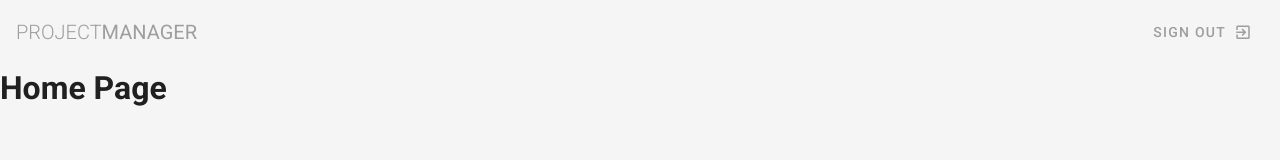
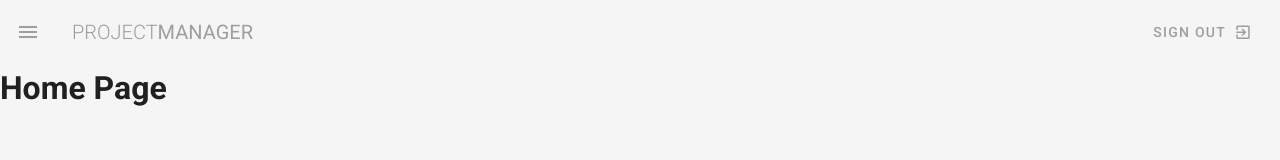
Before and after one commit to cybercoder-naj/project-manager, a Vue app: page / in a window 1280 px wide. Shown: the top 160 px of the page. Built offline with nearby package versions, Linux system fonts and the light colour scheme.

Commit message:
Navigation drawer added

```diff
--- a/src/components/Navbar.vue
+++ b/src/components/Navbar.vue
@@ -1,6 +1,7 @@
 <template>
   <nav>
-      <v-app-bar flat>
+    <v-app-bar flat app>
+      <v-app-bar-nav-icon class="grey--text" @click="drawer = !drawer" />
       <v-toolbar-title class="text-uppercase grey--text">
         <span class="font-weight-light">Project</span>
         <span>Manager</span>
@@ -11,11 +12,21 @@
         <v-icon right>mdi-exit-to-app</v-icon>
       </v-btn>
     </v-app-bar>
+
+    <v-navigation-drawer v-model="drawer" app color="indigo">
+      <p>test</p>
+    </v-navigation-drawer>
   </nav>
 </template>
 
 <script>
-export default {};
+export default {
+  data() {
+    return {
+      drawer: false,
+    };
+  },
+};
 </script>
 
 <style>
```
Lines whose indentation alone changed are shown as unchanged.
